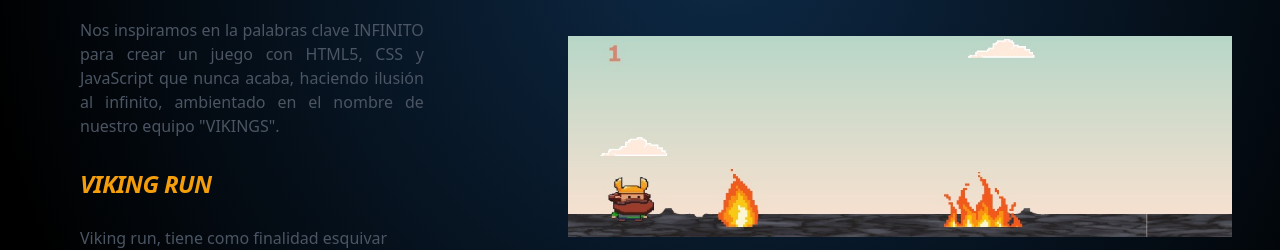
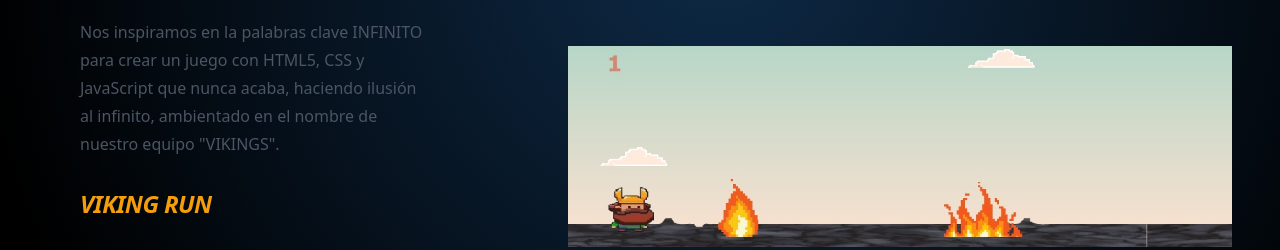
Before and after one commit to Humbrto/Vikigns-Infinito, a plain HTML site: page index.html in a window 1280 px wide. Shown: the part 561-811 px from the top of the page. Drawn offline with nearby package versions, Linux system fonts and the light colour scheme.

Commit message:
ajuste en texto

```diff
--- a/index.html
+++ b/index.html
@@ -76,10 +76,10 @@
                     <div class="w-[100%] mx-auto flex flex-col ">
                       <div>
                         <div class="lg:pr-4">
-                          <div class="lg:max-w-lg">
+                          <div class="max-w-xl text-base leading-7 text-gray-700 lg:max-w-lg">
                             <p class="text-lg font-semibold leading-7 text-amber-500">Infinito</p>
                             <h1 class="mt-2 text-3xl font-bold tracking-tight text-stone-100 sm:text-4xl">Pre-Codicon Lexpin</h1>
-                            <p class="mt-6 text-gray-600 text-justify">Nos inspiramos en la palabras clave INFINITO para crear un juego con HTML5, CSS y JavaScript que nunca acaba, haciendo ilusión al infinito, ambientado en el nombre de nuestro equipo "VIKINGS".</p>
+                            <p class="mt-6 text-gray-600">Nos inspiramos en la palabras clave INFINITO para crear un juego con HTML5, CSS y JavaScript que nunca acaba, haciendo ilusión al infinito, ambientado en el nombre de nuestro equipo "VIKINGS".</p>
                           </div>
                         </div>
                       </div>
```
